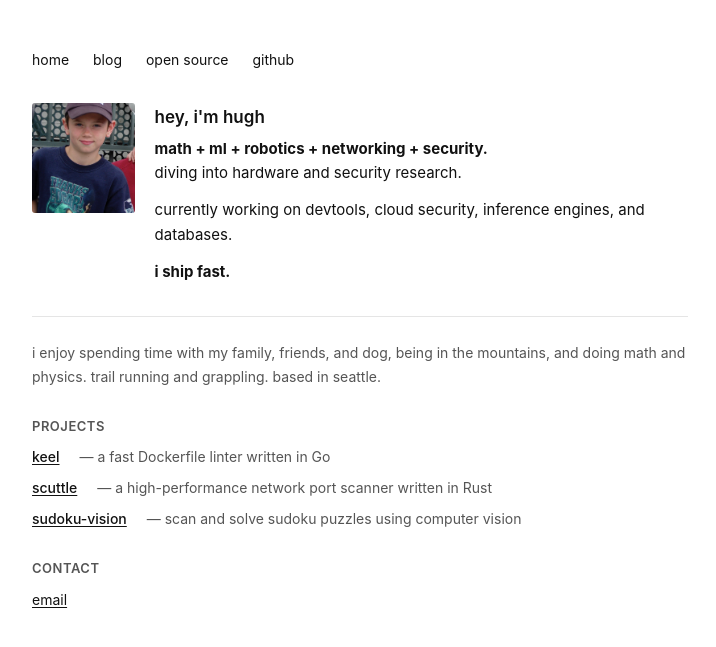
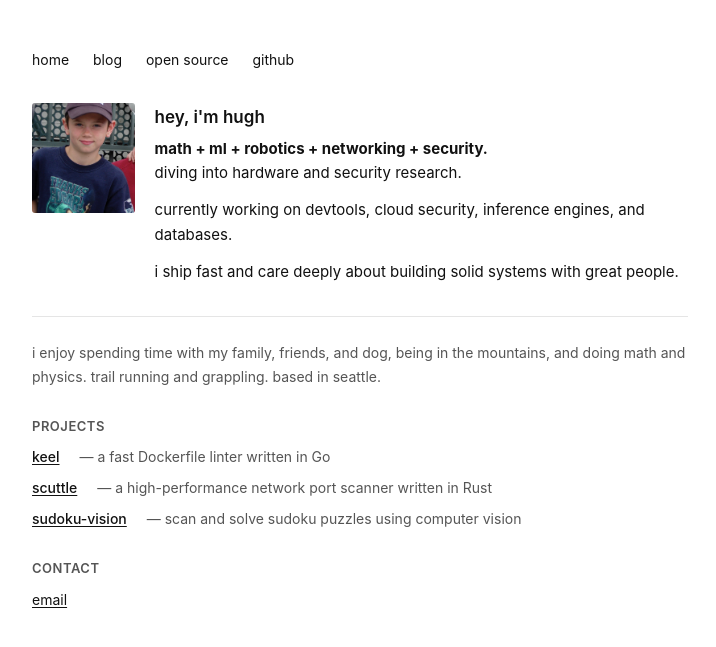
Before and after one commit to HueCodes/HueCodes.github.io, a Jekyll site: the page built from index.md, in a window 1280 px wide. Shown: the top 647 px of the page, without its empty margins (280-996 px from the left). Built offline with Jekyll 4.4.1, drawn with Linux system fonts in a browser that asks for light colours.

Commit message:
soften ship fast line into full sentence

```diff
--- a/index.md
+++ b/index.md
@@ -17,7 +17,7 @@ title: home
       <h1>hey, i'm hugh</h1>
       <p><strong>math + ml + robotics + networking + security.</strong><br>diving into hardware and security research.</p>
       <p>currently working on devtools, cloud security, inference engines, and databases.</p>
-      <p><strong>i ship fast.</strong></p>
+      <p>i ship fast and care deeply about building solid systems with great people.</p>
     </div>
   </div>
 </div>
```
